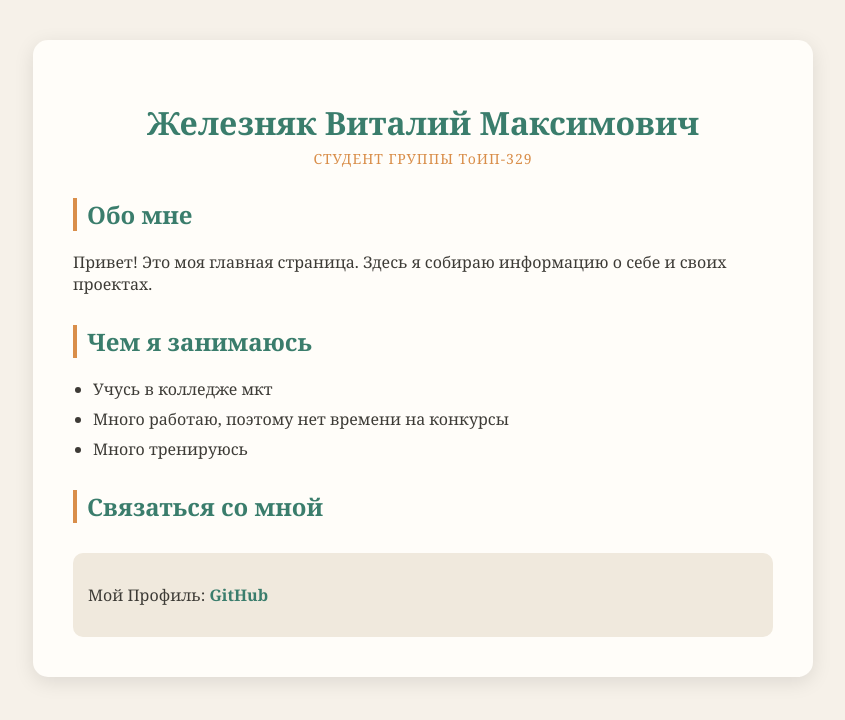
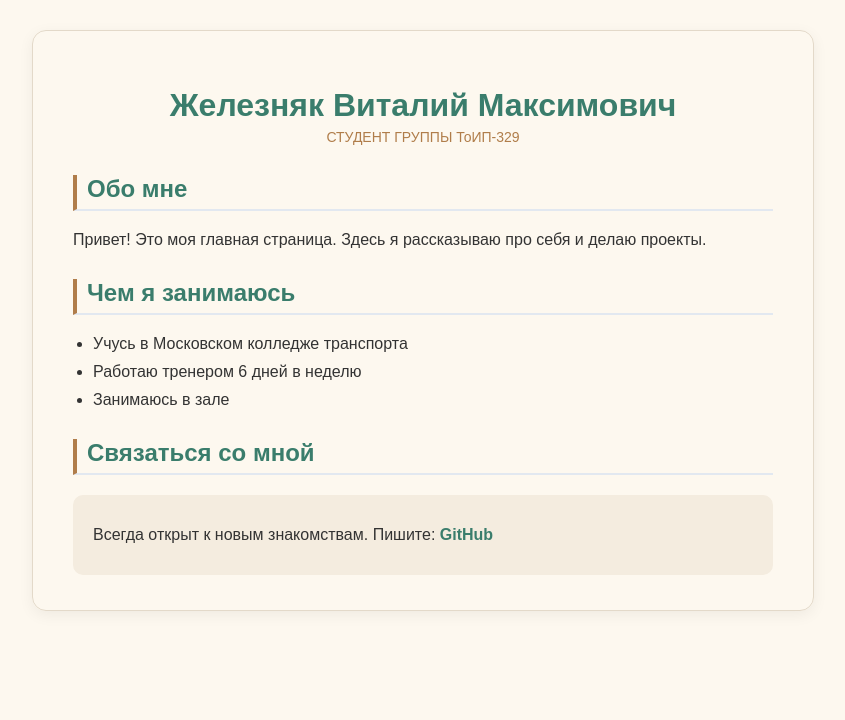
Before and after one commit to ldkdksywg/ldkdksywg.github.io, a plain HTML site: page index.html in a window 1280 px wide. Shown: the whole page, without its empty margins (217-1062 px from the left). Drawn offline with Linux system fonts and the light colour scheme.

Commit message:
Update index.html

```diff
--- a/index.html
+++ b/index.html
@@ -3,92 +3,59 @@
 <head>
   <meta charset="UTF-8">
   <meta name="viewport" content="width=device-width, initial-scale=1.0">
-  <title>Мой сайт</title>
   <style>
     body {
-      font-family: Georgia, serif;
-      background-color: #f6f1e9;
-      color: #3d3b36;
-      margin: 0;
-      padding: 40px 20px;
+      font-family: Arial, sans-serif;
+      max-width: 700px;
+      margin: 30px auto;
+      padding: 35px 40px;
+      color: #333;
+      background-color: #fdf8ef;
+      border: 1px solid #e3d9c9;
+      border-radius: 14px;
+      box-shadow: 0 4px 15px rgba(0,0,0,0.06);
     }
-    .card {
-      max-width: 700px;
-      margin: 0 auto;
-      background-color: #fffdf9;
-      padding: 40px;
-      border-radius: 15px;
-      box-shadow: 0 5px 20px rgba(0, 0, 0, 0.1);
-    }
-
-    h1 {
-      color: #3a7d6c;
-      text-align: center;
-      margin-bottom: 5px;
-    }
-
-    .subtitle {
-      text-align: center;
-      color: #d98e4a;
-      font-size: 14px;
-      letter-spacing: 1px;
-      margin-top: 0;
-    }
+    h1 { color: #3a7d6c; text-align: center; margin-bottom: 5px; }
+    .subtitle { text-align: center; color: #b07d4a; font-size: 14px; margin-top: 0; margin-bottom: 25px; }
 
 h2 {
       color: #3a7d6c;
-      border-left: 4px solid #d98e4a;
+      margin-top: 30px;
+      border-bottom: 2px solid #e2e8f0;
+      padding-bottom: 6px;
+      border-left: 4px solid #b07d4a;
       padding-left: 10px;
-      margin-top: 30px;
     }
 
-    ul {
-      padding-left: 20px;
-    }
-
-    li {
-      margin-bottom: 8px;
-    }
-
-    a {
-      color: #3a7d6c;
-      font-weight: bold;
-      text-decoration: none;
-    }
-
-    a:hover {
-      text-decoration: underline;
-    }
+    ul { padding-left: 20px; }
+    li { margin-bottom: 10px; }
+    a { color: #3a7d6c; text-decoration: none; font-weight: bold; }
+    a:hover { color: #b07d4a; text-decoration: underline; }
 
     .contact {
-      background-color: #f0e9dd;
-      padding: 15px;
+      background-color: #f4ecdf;
+      padding: 15px 20px;
       border-radius: 10px;
-      margin-top: 30px;
     }
   </style>
 </head>
 <body>
-
-  <div class="card">
   <h1>Железняк Виталий Максимович</h1>
   <p class="subtitle">СТУДЕНТ ГРУППЫ ТоИП-329</p>
 
   <h2>Обо мне</h2>
-    <p>Привет! Это моя главная страница. Здесь я собираю информацию о себе и своих проектах.</p>
+  <p>Привет! Это моя главная страница. Здесь я рассказываю про себя и делаю проекты.</p>
 
   <h2>Чем я занимаюсь</h2>
   <ul>
-      <li>Учусь в колледже мкт</li>
-      <li>Много работаю, поэтому нет времени на конкурсы</li>
-      <li>Много тренируюсь</li>
+    <li>Учусь в Московском колледже транспорта</li>
+    <li>Работаю тренером 6 дней в неделю</li>
+    <li>Занимаюсь в зале</li>
   </ul>
 
   <h2>Связаться со мной</h2>
   <div class="contact">
-      <p>Мой Профиль: <a href="https://github.com/ldkdksywg" target="_blank">GitHub</a></p>
+    <p>Всегда открыт к новым знакомствам. Пишите: <a href="https://github.com/ldkdksywg" target="_blank">GitHub</a></p>
   </div>
-  </div>
-
 </body>
 </html>
```
Lines whose indentation alone changed are shown as unchanged.
